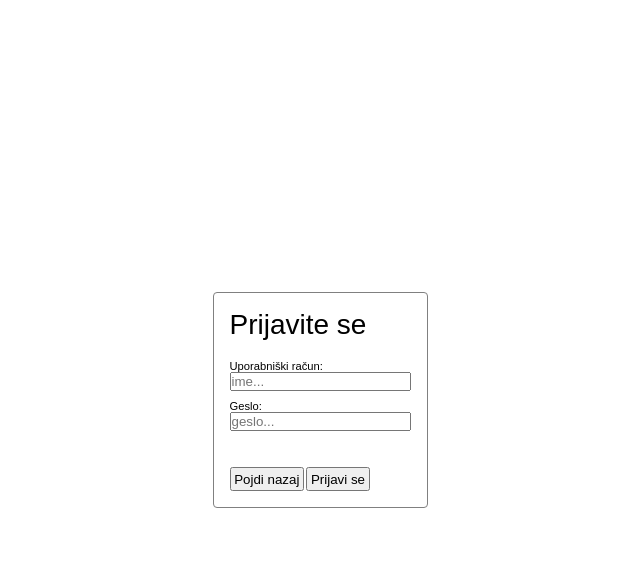
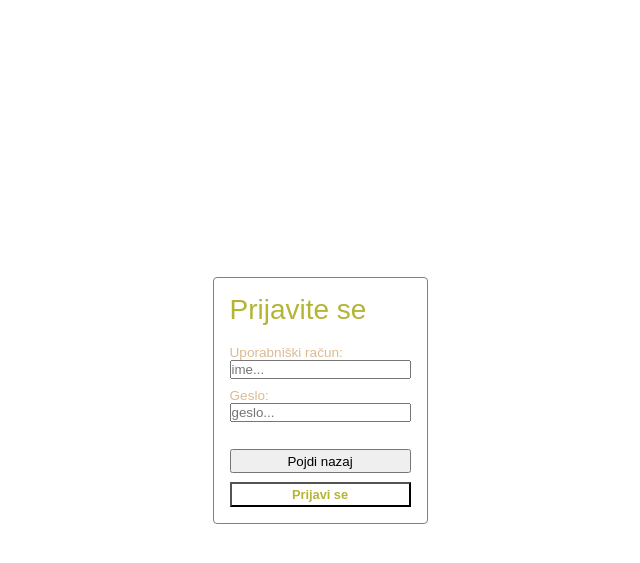
Before and after one commit to PintarBusiness/urbanjr, a Flask app: page /admin in a window 1280 px wide. Shown: the top 563 px of the page, without its empty margins (320-960 px from the left). Run offline with Flask 3, Linux system fonts and the light colour scheme; some web fonts are replaced.

Commit message:
urejanje stila admin login/logout

```diff
--- a/static/css/slog.css
+++ b/static/css/slog.css
@@ -1646,13 +1646,26 @@
 
 
 .bodyAdmin{
+
     display: flex;
     justify-content: center;
     align-items: center;
     height: 100vh;
 }
 
-
+.bodyAdmin form{
+    display: flex;
+    flex-direction: column;
+
+
+}
+#prijavaAdmin{
+    background-color: white;
+    font-weight: bold;
+    font-size: 1.6em;
+    color: #B4B436;
+
+}
 .bodyAdmin .naslov{
 
     border: 0.2em solid gray;
@@ -1664,37 +1677,31 @@
 {
     font-size: 3.5em;
     margin-bottom: 0.7em;
+    color: #B4B436;
 }
 
 
 .bodyAdmin label{
-    font-size: 1.4em;
+    font-size: 1.7em;
+    color: #DBBB92;
 }
 
 .gumbiAdmin{
     padding: 0.2em;
-}
-#rememberBox{
-    font-size: 1em;
-}
+
+}
+
 
 .okno_za_prodajo{
      display: none;
 }
-.bodyAdmin label
-{
-    font-size: 1.4em;
-}
+
 
 #prijavaAdmin
 {
     padding: 0.2em;
 }
 
-#rememberBox
-{
-    font-size: 1em;
-}
 
 .bodyAdmin #errorBox
 {
--- a/templates/admin.html
+++ b/templates/admin.html
@@ -33,13 +33,13 @@
         <div class="naslov">
             <h1>Prijavite se</h1>
             <form action="/action_page.php">
-                <label for="fname">Uporabniški račun:</label><br>
-                <input type="text" id="fname" name="fname" placeholder="ime..."><br><br>
-                <label for="fname">Geslo:</label><br>
-                <input type="text" id="lname" name="lname" placeholder="geslo..."><br><br>
+                <label for="fname">Uporabniški račun:</label>
+                <input type="text" id="fname" name="fname" placeholder="ime..."><br>
+                <label for="fname">Geslo:</label>
+                <input type="text" id="lname" name="lname" placeholder="geslo..."><br>
                 <!-- <label id="rememberBox"><input type="checkbox" name="remember"> Zapomni se me</label><br><br><br> -->
-                <br><div id="errorBox"></div><br><br>
-                <button id="loginNazaj" class="gumbiAdmin" onclick="goBack()" type="button">Pojdi nazaj</button>
+                <br><div id="errorBox"></div><br>
+                <button id="loginNazaj" class="gumbiAdmin" onclick="goBack()" type="button">Pojdi nazaj</button><br>
                 <button id="prijavaAdmin" class="gumbiAdmin" onclick="loginTry()" type="button">Prijavi se</button>
               </form>
         </div>
--- a/templates/logout.html
+++ b/templates/logout.html
@@ -33,7 +33,7 @@
         <div class="naslov">
             <h1>Odjavite se</h1>
             <form action="/action_page.php">
-                <button id="logoutNazaj" class="gumbiAdmin" onclick="goBack()" type="button">Pojdi nazaj</button>
+                <button id="logoutNazaj" class="gumbiAdmin" onclick="goBack()" type="button">Pojdi nazaj</button><br>
                 <button id="prijavaAdmin" class="gumbiAdmin" onclick="logoutSession()" type="button">Odjava</button>
               </form>
         </div>
```
